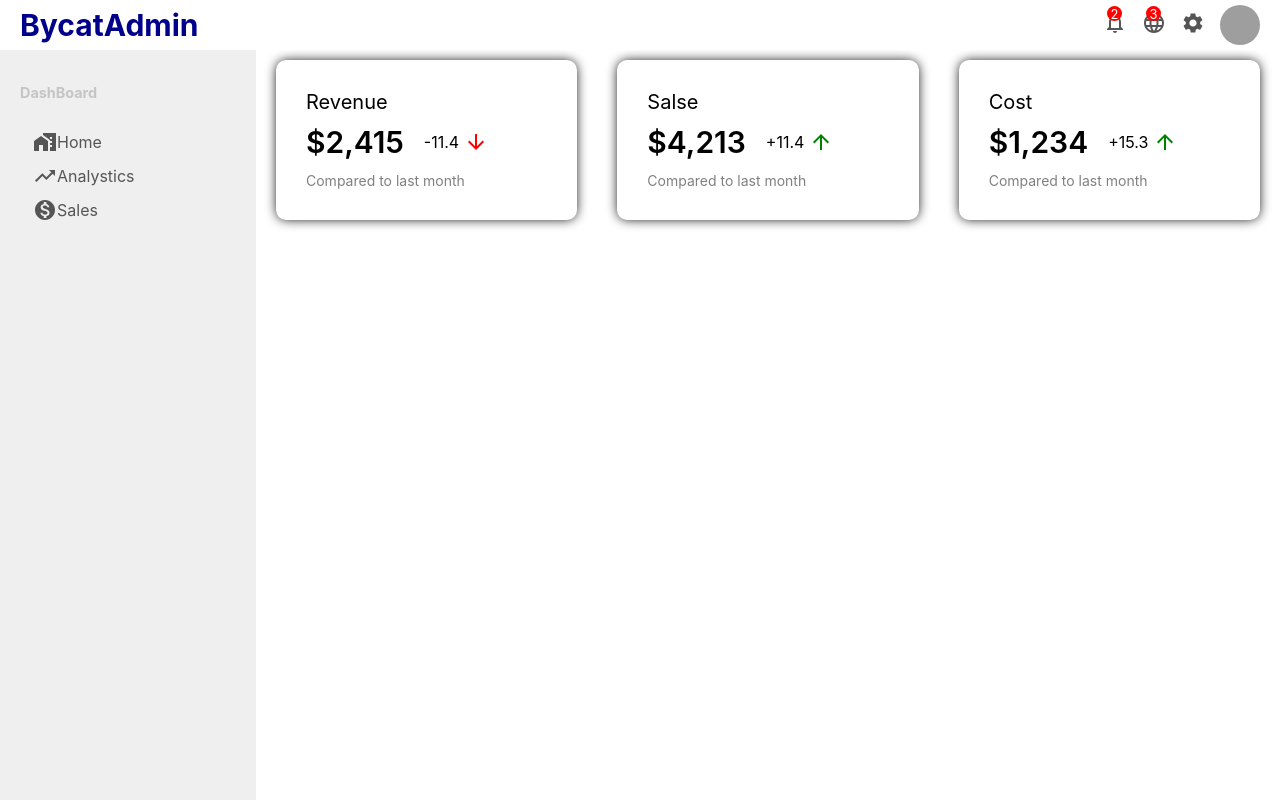
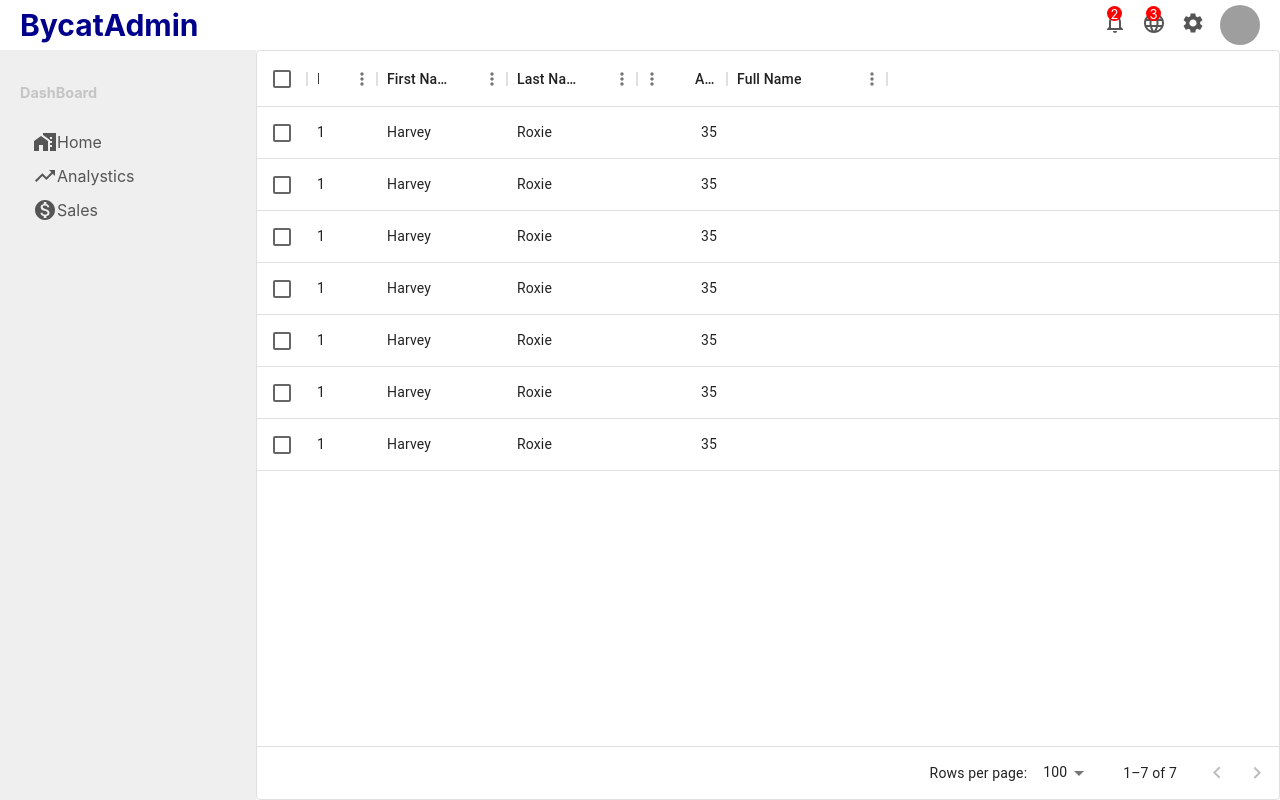
Before and after one commit to bycat0909/ledger, a React (Create React App) app in the folder src/main/frontend/ledger/: page /users in a window 1280 px wide. Built offline with nearby package versions, Linux system fonts and the light colour scheme; grey boxes are pictures that could not be loaded.

Commit message:
T_USER_M 사용자 관련 테이블 JPA 업데이트 작업 진행중..

```diff
--- a/src/main/frontend/ledger/package.json
+++ b/src/main/frontend/ledger/package.json
@@ -8,6 +8,7 @@
     "@mui/icons-material": "^5.15.5",
     "@mui/material": "^5.15.5",
     "@mui/styled-engine-sc": "^6.0.0-alpha.12",
+    "@mui/x-data-grid": "^6.19.2",
     "@testing-library/jest-dom": "^5.17.0",
     "@testing-library/react": "^13.4.0",
     "@testing-library/user-event": "^13.5.0",
--- a/src/main/frontend/ledger/src/App.js
+++ b/src/main/frontend/ledger/src/App.js
@@ -3,17 +3,20 @@ import Topbar from "./compnent/topbar/Topbar"
 import Home from "./pages/home/Home"
 import './App.css'
 import UserList from "./pages/userList/userList"
-import {BrowserRouter} from "react-router-dom";
+import {BrowserRouter as Router, Routes, Route} from "react-router-dom";
 
 function App(){
     return(
-        <div className="App">
+        <Router>
             <Topbar/>
             <div className="container">
                 <Sidebar/>
-                <Home/>
+                <Routes>
+                    <Route exact path="/" element={<Home/>}/>
+                    <Route path="/users" element={<UserList/>}/>
+                </Routes>
             </div>
-        </div>
+        </Router>
     )
 }
 
--- a/src/main/frontend/ledger/src/pages/userList/userList.jsx
+++ b/src/main/frontend/ledger/src/pages/userList/userList.jsx
@@ -1,6 +1,36 @@
 import React from 'react'
 import './userList.css'
 
+import {DataGrid} from "@mui/x-data-grid";
+
+const columns =[
+    {field : 'id', headerName : 'ID', width : 70},
+    {field : 'firstName', headerName : 'First Name', width : 130},
+    {field : 'lastName', headerName : 'Last Name', width : 130},
+    {field : 'age', headerName : 'Age', type: 'number', width : 90},
+    {field : 'fullName', headerName : 'Full Name', description:'설명', sortable:false ,width : 160},
+]
+
+const rows =[
+    {id:1, lastName:'Snow', firstName:'jon', age : 35},
+    {id:1, lastName:'Lannister', firstName:'Cersei', age : 35},
+    {id:1, lastName:'Lannister', firstName:'Jaime', age : 35},
+    {id:1, lastName:'Stark', firstName:null, age : 35},
+    {id:1, lastName:'Targaryen', firstName:'Ferrara', age : 35},
+    {id:1, lastName:'Frances', firstName:'Rossini', age : 35},
+    {id:1, lastName:'Roxie', firstName:'Harvey', age : 35},
+]
 export default function UserList(){
-    return <div className="userList"></div>
+    return (
+        <div className="userList">
+            <DataGrid
+                columns={columns}
+                rows={rows}
+                pageSize={5}
+                rowsPerPageOptions={[5]}
+                checkboxSelection
+            />
+        </div>
+    )
+
 }
```
Also changed, not shown: 2 other files (tests, documents, lock files or other folders).
